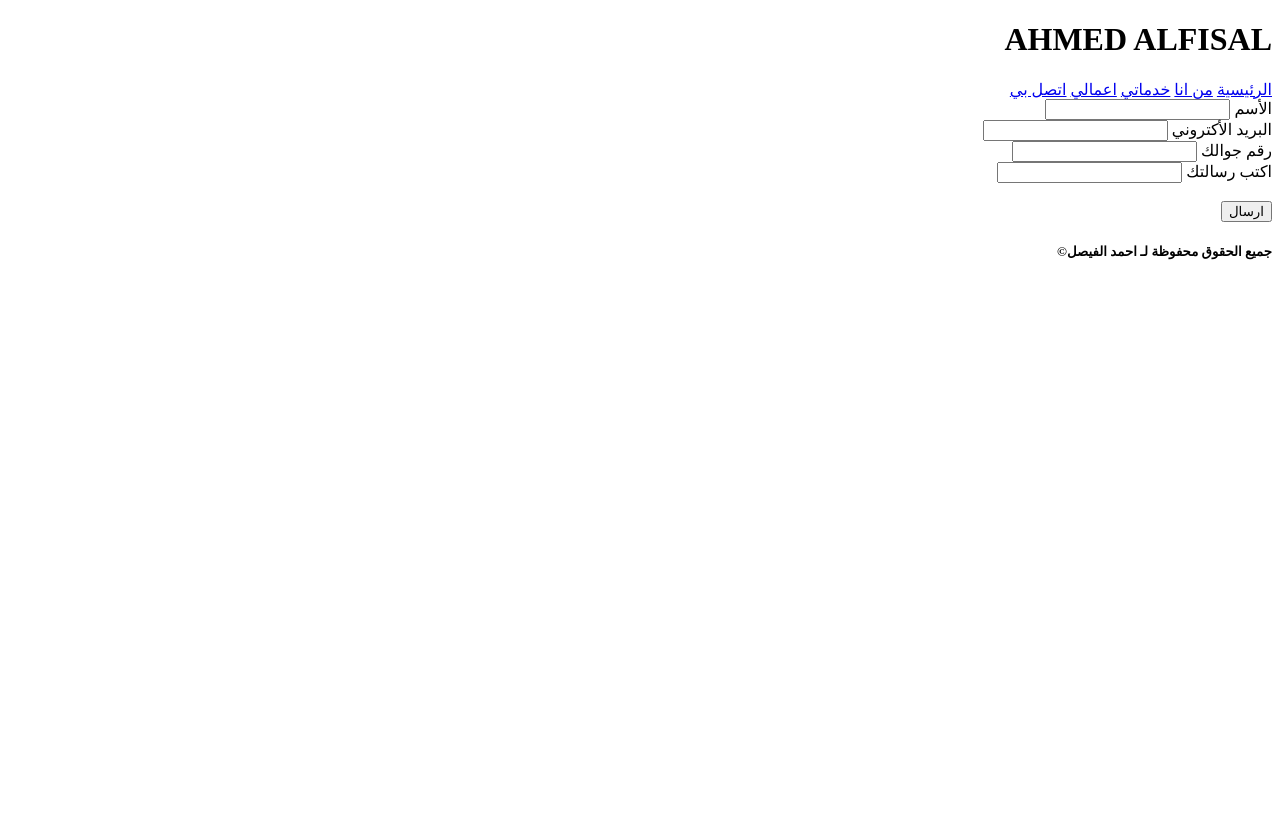
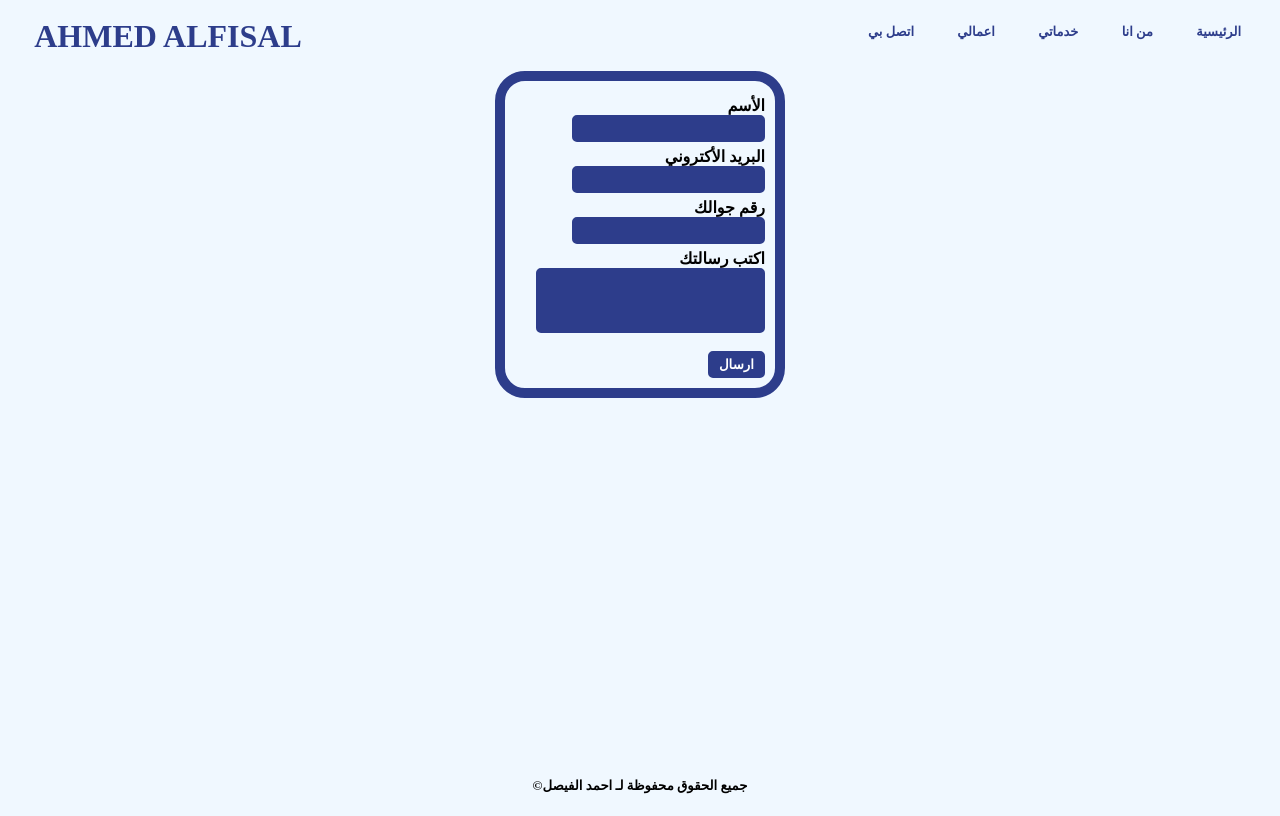
Before and after one commit to AHMED667830/web-site-ahmed-alfaisal2, a plain HTML site: page index5.html in a window 1280 px wide. Drawn offline with Linux system fonts and the light colour scheme; the site is published under a folder, as on GitHub Pages, so addresses that start at the root find nothing.

Commit message:
Update index5.html

```diff
--- a/index5.html
+++ b/index5.html
@@ -7,7 +7,7 @@
     <meta name="keywords" content="HTML, CSS, JavaScript">
     <meta name="description" content="موقع تعريفي لأحمد الفيصل">
     <meta name="author" content="ahmed ALFISAL">
-    <link rel="stylesheet" href="/style/style5.css">
+    <link rel="stylesheet" href="style/style5.css">
     <title>اتصل بي</title>
 </head>
 <body>
```
